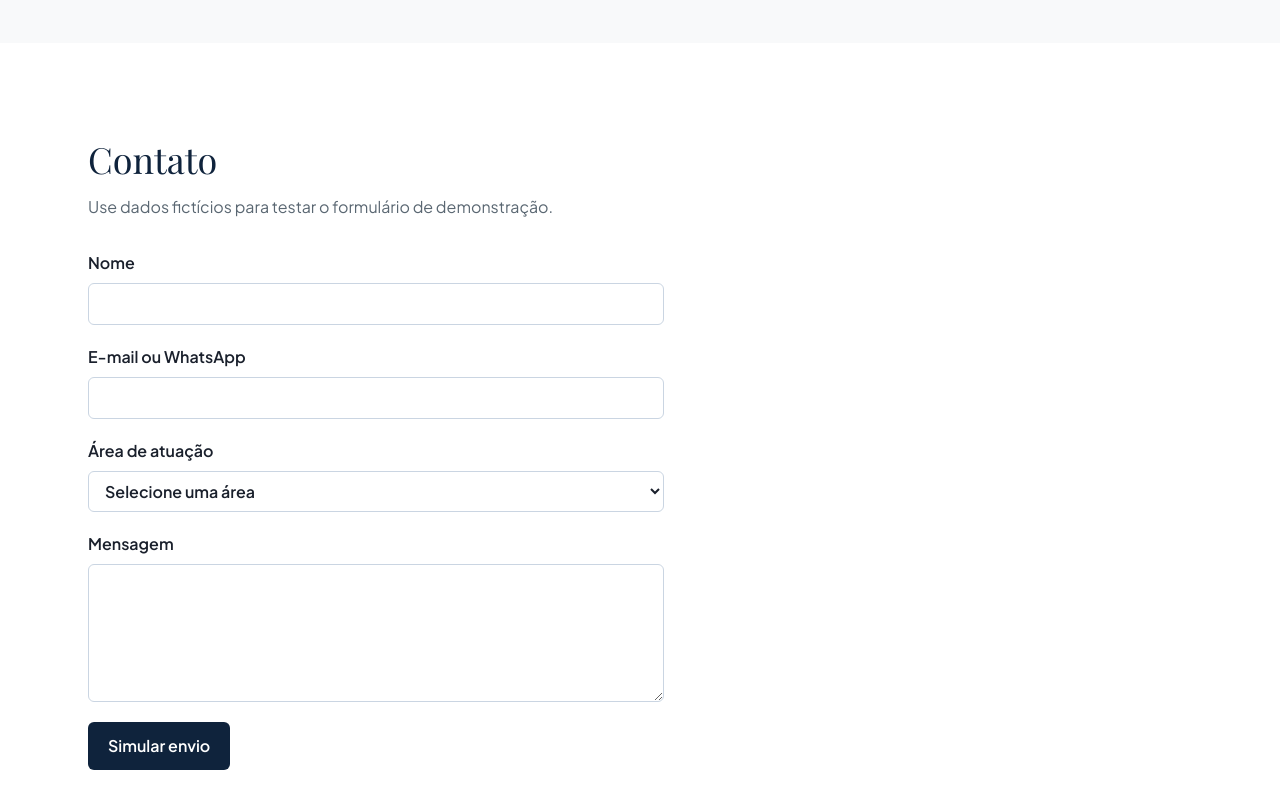
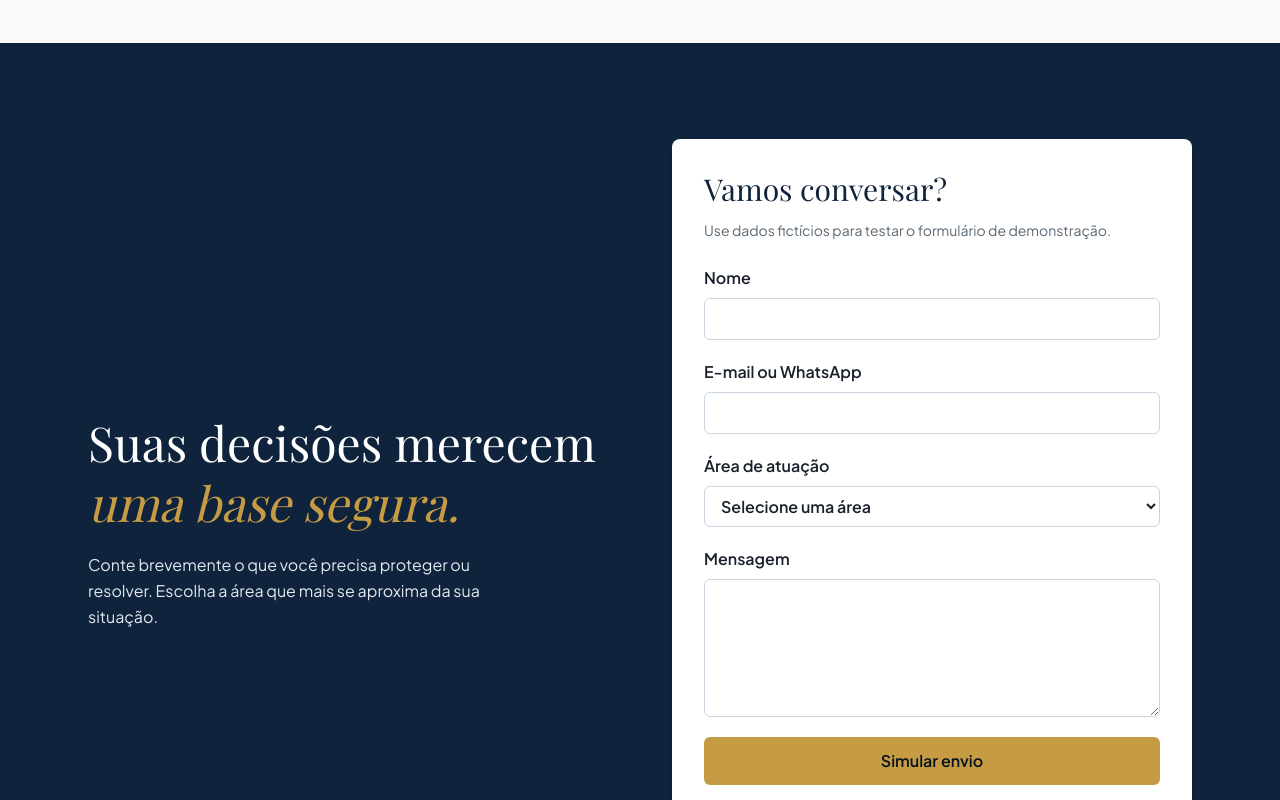
Before and after one commit to AlannCristian/nexo-legal, a Next.js app: page / in a window 1280 px wide. Shown: the part 3020-3820 px from the top of the page. Built offline with nearby package versions, Linux system fonts and the light colour scheme; a web font is replaced by a local one.

Commit message:
feat: redesenha a seção de contato da Nexo Legal

```diff
--- a/app/components/ContactForm.tsx
+++ b/app/components/ContactForm.tsx
@@ -28,20 +28,37 @@ export default function ContactForm() {
   }
 
   return (
-    <section id="contato" aria-labelledby="contact-title" className="bg-white">
-      <div className="mx-auto max-w-6xl px-6 py-16 md:py-24">
+    <section
+      id="contato"
+      aria-labelledby="contact-title"
+      className="bg-brand-navy"
+    >
+      <div className="mx-auto grid max-w-6xl items-center gap-10 px-6 py-16 lg:grid-cols-2 lg:gap-16 lg:py-24">
+        <div>
           <h2
             id="contact-title"
-          className="font-serif text-3xl text-brand-navy md:text-4xl"
+            className="font-serif text-4xl leading-tight text-white md:text-5xl"
           >
-          Contato
+            Suas decisões merecem{" "}
+            <span className="italic text-brand-gold">uma base segura.</span>
           </h2>
 
-        <p className="mt-4 text-brand-muted">
+          <p className="mt-5 max-w-md leading-relaxed text-slate-200">
+            Conte brevemente o que você precisa proteger ou resolver. Escolha a
+            área que mais se aproxima da sua situação.
+          </p>
+        </div>
+
+        <div className="min-w-0 rounded-lg bg-white p-6 text-brand-ink shadow-sm sm:p-8">
+          <h3 className="font-serif text-3xl text-brand-navy">
+            Vamos conversar?
+          </h3>
+
+          <p className="mt-3 text-sm leading-relaxed text-brand-muted">
             Use dados fictícios para testar o formulário de demonstração.
           </p>
 
-        <form action={formAction} className="mt-8 max-w-xl">
+          <form action={formAction} className="mt-6">
             <fieldset disabled={isSubmitting} className="space-y-5">
               <legend className="sr-only">Dados para contato</legend>
 
@@ -67,7 +84,9 @@ export default function ContactForm() {
                   maxLength={150}
                   className={fieldClass}
                   value={fields.contact}
-                onChange={(event) => updateField("contact", event.target.value)}
+                  onChange={(event) =>
+                    updateField("contact", event.target.value)
+                  }
                 />
               </label>
 
@@ -99,13 +118,15 @@ export default function ContactForm() {
                   rows={5}
                   className={fieldClass}
                   value={fields.message}
-                onChange={(event) => updateField("message", event.target.value)}
+                  onChange={(event) =>
+                    updateField("message", event.target.value)
+                  }
                 />
               </label>
 
               <button
                 type="submit"
-              className="rounded-md bg-brand-navy px-5 py-3 font-semibold text-white disabled:opacity-60"
+                className="w-full rounded-md bg-brand-gold px-5 py-3 font-semibold text-brand-dark hover:bg-brand-gold/85 focus-visible:outline-2 focus-visible:outline-offset-2 focus-visible:outline-brand-navy disabled:opacity-60"
               >
                 {isSubmitting ? "Validando…" : "Simular envio"}
               </button>
@@ -139,6 +160,7 @@ export default function ContactForm() {
             real. Para testar o contato da Nexo Legal, use o formulário acima.
           </p>
         </div>
+      </div>
     </section>
   );
 }
```
Lines whose indentation alone changed are shown as unchanged.
